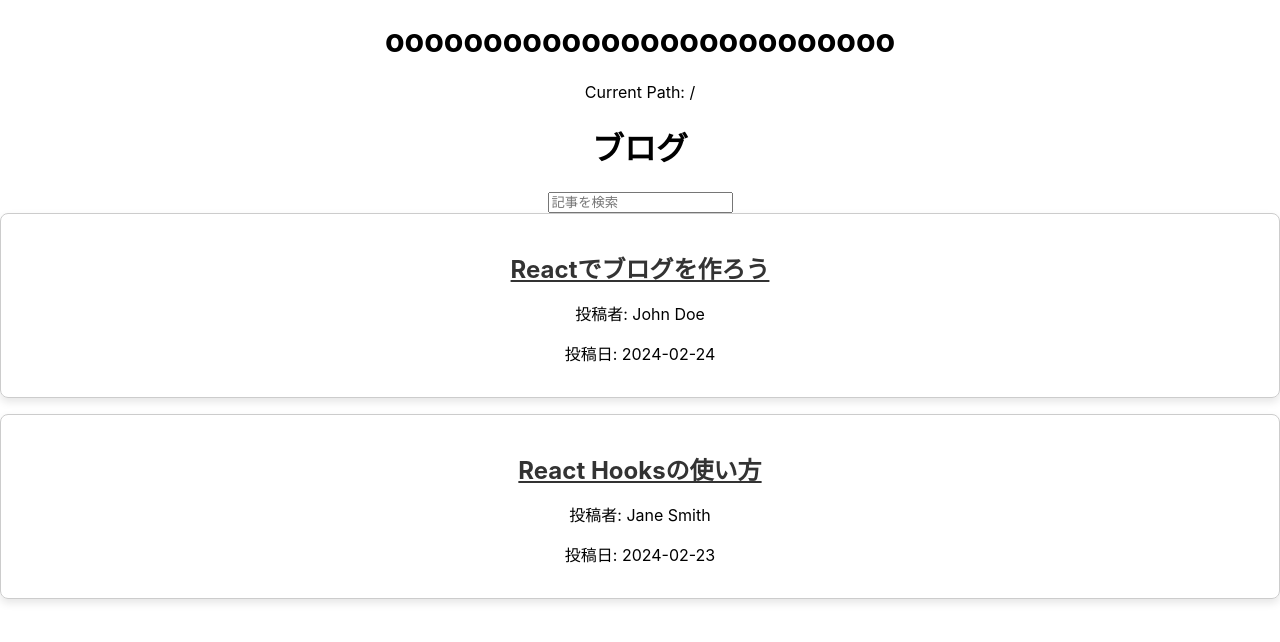
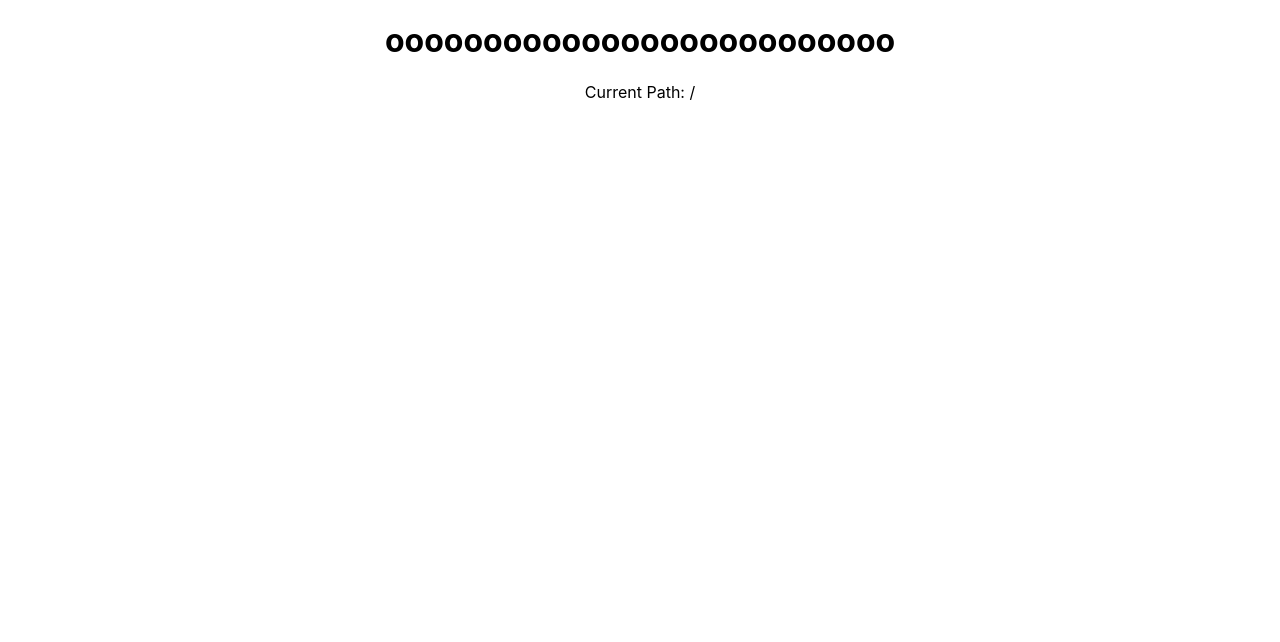
Before and after one commit to ntaku256/Portfolio-Blog, a React (Create React App) app: page / in a window 1280 px wide. Shown: the top 642 px of the page. Built offline with nearby package versions, Linux system fonts and the light colour scheme.

Commit message:
12st commit

```diff
--- a/src/components/content/Router.tsx
+++ b/src/components/content/Router.tsx
@@ -15,7 +15,7 @@
       <h1>oooooooooooooooooooooooooo</h1>
       <PathDisplay />
       <Routes>
-        <Route path='/' element={<Blog/>}/>
+        <Route path='/Portfolio-Blog/' element={<Blog/>}/>
         <Route path='/Article/:postId' element={<Article />}/>
       </Routes>
     </div>
```
